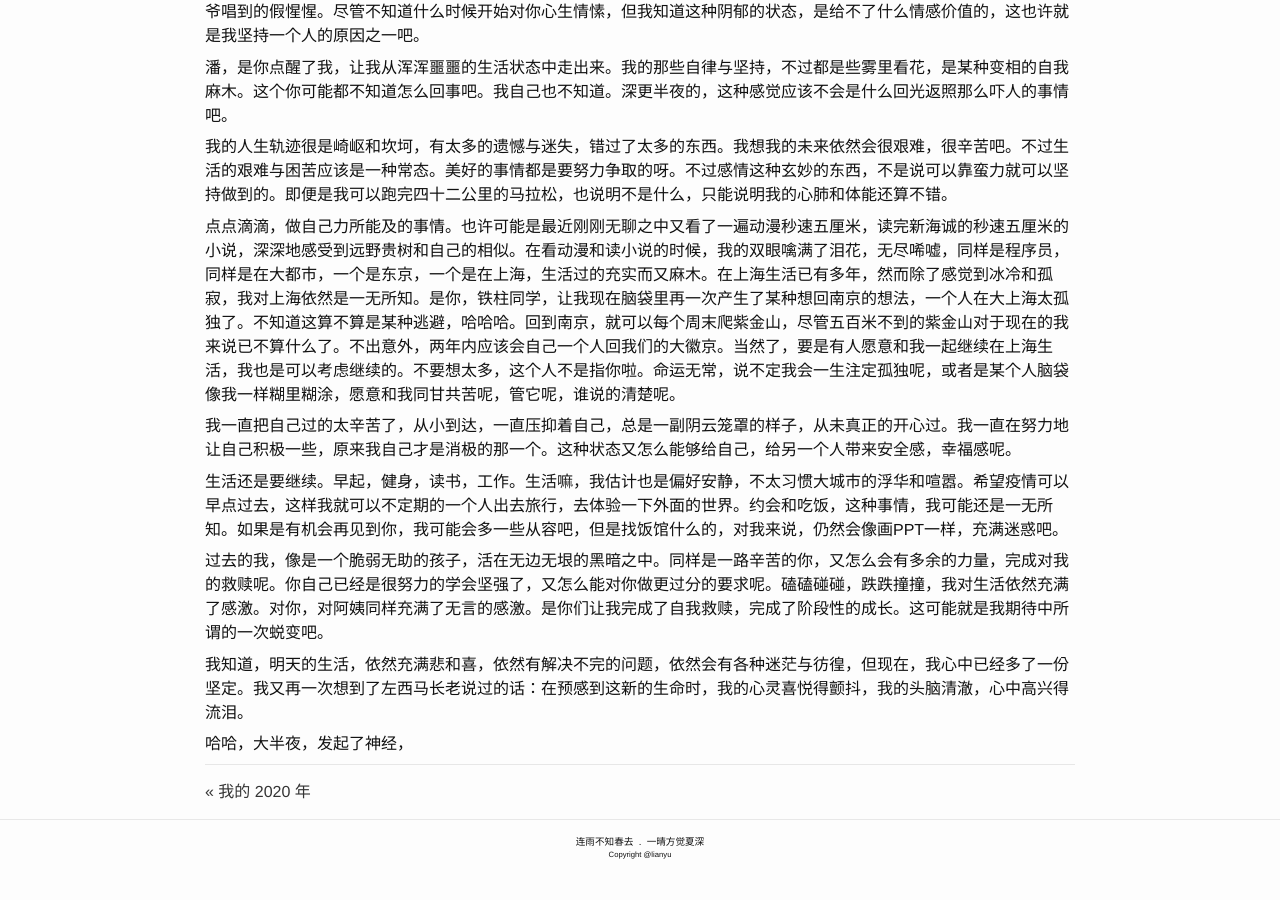
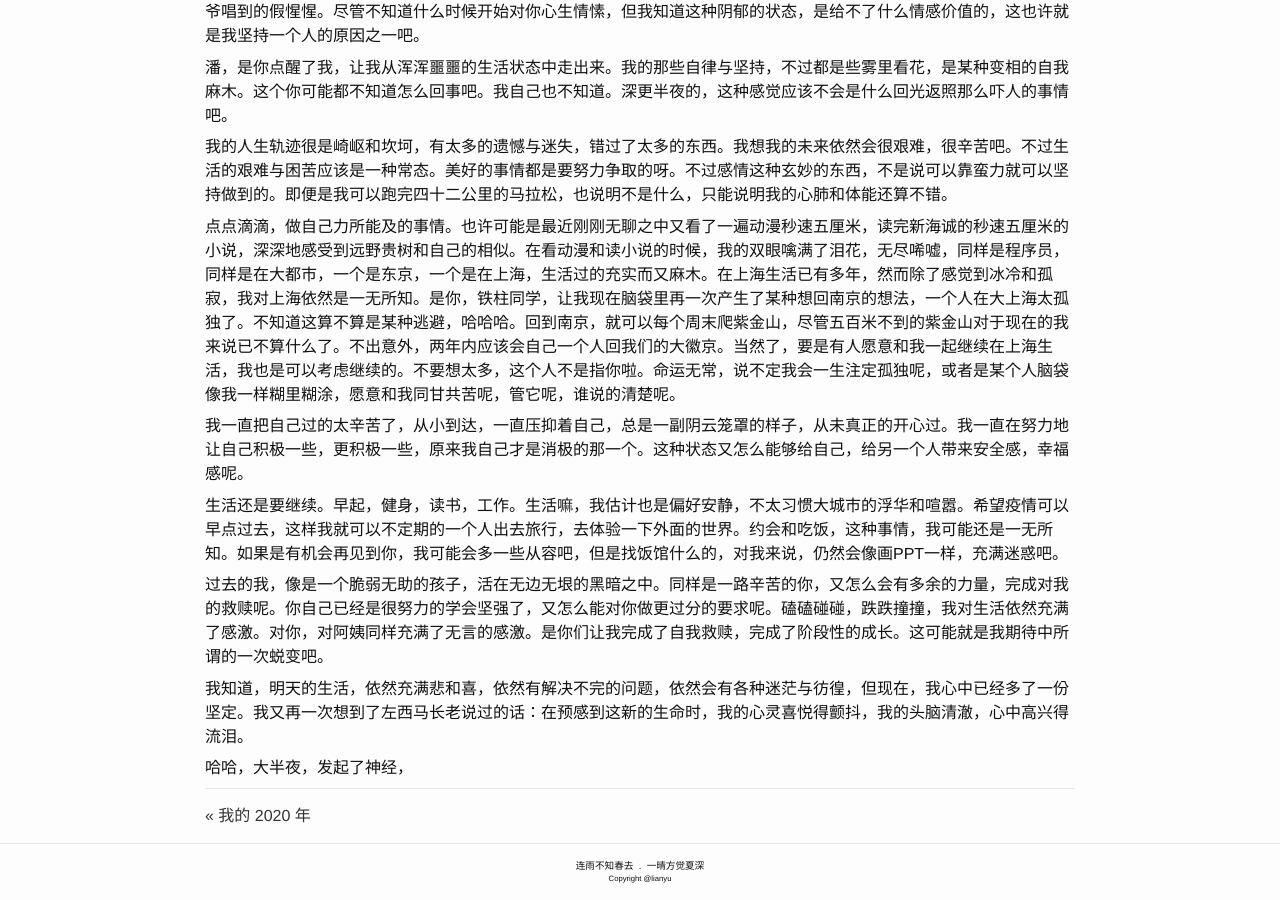
Before and after one commit to lianyu1115/lianyu, a Jekyll site: the page built from _journals/2021-01-06-未完成的初恋.md, in a window 1280 px wide and 900 px high, scrolled down 855 px. Built offline with Jekyll 4.4.1, drawn with Linux system fonts in a browser that asks for light colours; before the commit the page ends 1731 px from its top, so only the background shows below that.

Commit message:
Update 2021-01-06-未完成的初恋.md

```diff
--- a/_journals/2021-01-06-未完成的初恋.md
+++ b/_journals/2021-01-06-未完成的初恋.md
@@ -44,7 +44,7 @@ the last letter. please forgive me. try to be happy.
 
 点点滴滴，做自己力所能及的事情。也许可能是最近刚刚无聊之中又看了一遍动漫秒速五厘米，读完新海诚的秒速五厘米的小说，深深地感受到远野贵树和自己的相似。在看动漫和读小说的时候，我的双眼噙满了泪花，无尽唏嘘，同样是程序员，同样是在大都市，一个是东京，一个是在上海，生活过的充实而又麻木。在上海生活已有多年，然而除了感觉到冰冷和孤寂，我对上海依然是一无所知。是你，铁柱同学，让我现在脑袋里再一次产生了某种想回南京的想法，一个人在大上海太孤独了。不知道这算不算是某种逃避，哈哈哈。回到南京，就可以每个周末爬紫金山，尽管五百米不到的紫金山对于现在的我来说已不算什么了。不出意外，两年内应该会自己一个人回我们的大徽京。当然了，要是有人愿意和我一起继续在上海生活，我也是可以考虑继续的。不要想太多，这个人不是指你啦。命运无常，说不定我会一生注定孤独呢，或者是某个人脑袋像我一样糊里糊涂，愿意和我同甘共苦呢，管它呢，谁说的清楚呢。
 
-我一直把自己过的太辛苦了，从小到达，一直压抑着自己，总是一副阴云笼罩的样子，从未真正的开心过。我一直在努力地让自己积极一些，原来我自己才是消极的那一个。这种状态又怎么能够给自己，给另一个人带来安全感，幸福感呢。
+我一直把自己过的太辛苦了，从小到达，一直压抑着自己，总是一副阴云笼罩的样子，从未真正的开心过。我一直在努力地让自己积极一些，更积极一些，原来我自己才是消极的那一个。这种状态又怎么能够给自己，给另一个人带来安全感，幸福感呢。
 
 生活还是要继续。早起，健身，读书，工作。生活嘛，我估计也是偏好安静，不太习惯大城市的浮华和喧嚣。希望疫情可以早点过去，这样我就可以不定期的一个人出去旅行，去体验一下外面的世界。约会和吃饭，这种事情，我可能还是一无所知。如果是有机会再见到你，我可能会多一些从容吧，但是找饭馆什么的，对我来说，仍然会像画PPT一样，充满迷惑吧。
 
```
